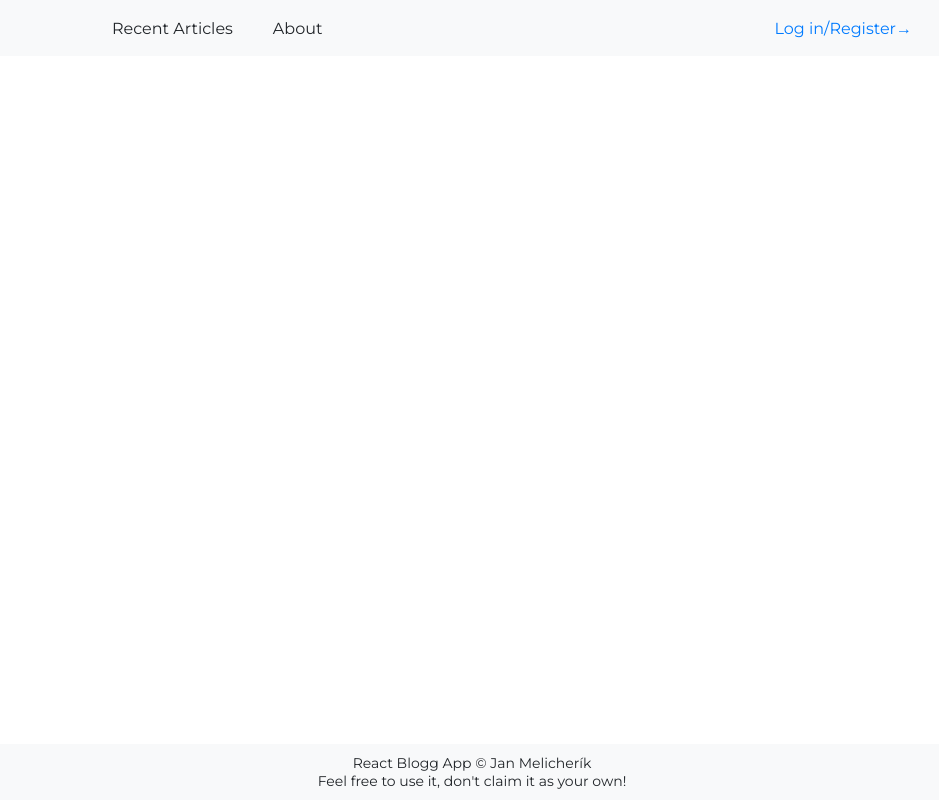
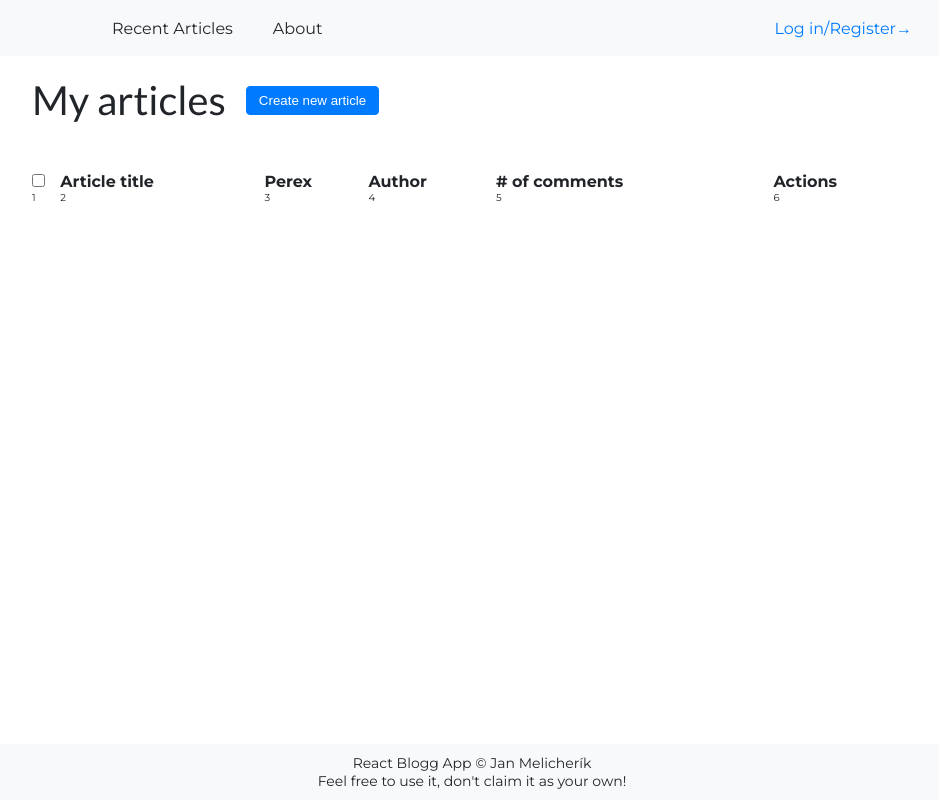
Before and after one commit to smil3cz/react-blog-app, a React app: page / in a window 1280 px wide. Shown: the whole page, without its empty margins (168-1107 px from the left). Built offline with nearby package versions, Linux system fonts and the light colour scheme; some icons are missing.

Commit message:
create admin home part

```diff
--- a/public/index.html
+++ b/public/index.html
@@ -24,7 +24,7 @@
       work correctly both with client-side routing and a non-root public URL.
       Learn how to configure a non-root public URL by running `npm run build`.
     -->
-    <title>React App</title>
+    <title>Small Blog Project</title>
   </head>
   <body>
     <noscript>You need to enable JavaScript to run this app.</noscript>
--- /dev/null
+++ b/src/components/AdminHome/AdminHome.jsx
@@ -0,0 +1,38 @@
+const AdminHome = () => {
+  return (
+    <section className="admin">
+      <header className="admin__header">
+        <h1>My articles</h1>
+        <button type="button">Create new article</button>
+      </header>
+      <div className="admin__data">
+        <table className="admin__table">
+          <thead>
+            <tr>
+              <th className="table__check-all">
+                <input type="checkbox" />
+              </th>
+              <th className="table__article-title">Article title</th>
+              <th className="table__perex">Perex</th>
+              <th className="table__author">Author</th>
+              <th className="table__comments-numer"># of comments</th>
+              <th className="table__actions">Actions</th>
+            </tr>
+          </thead>
+          <tbody>
+            <tr>
+              <td>1</td>
+              <td>2</td>
+              <td>3</td>
+              <td>4</td>
+              <td>5</td>
+              <td>6</td>
+            </tr>
+          </tbody>
+        </table>
+      </div>
+    </section>
+  );
+};
+
+export default AdminHome;
--- /dev/null
+++ b/src/components/AdminHome/styles.scss
@@ -0,0 +1,38 @@
+@import "../../styles/abstracts/variables";
+
+.admin {
+  &__header {
+    display: flex;
+    align-items: center;
+
+    h1 {
+      margin-right: 2rem;
+    }
+
+    button {
+      background-color: $btn-primary;
+      cursor: pointer;
+      color: $text-white;
+      border-radius: $border-r-4px;
+      border: $border-btn-primary;
+      padding: 0.6rem 1.2rem;
+    }
+  }
+
+  &__table {
+    margin-top: 4.8rem;
+    width: 100%;
+    text-align: left;
+    border-collapse: collapse;
+
+    th {
+      font-size: 1.6rem;
+      font-weight: 700;
+      color: $text-primary;
+    }
+
+    td {
+      padding: 0.5rem, 1.2rem;
+    }
+  }
+}
--- a/src/components/App.js
+++ b/src/components/App.js
@@ -3,6 +3,7 @@ import "./App.scss";
 import Header from "./Header/Header";
 import Footer from "./Footer/Footer";
 import UserForm from "./UserForm/UserForm";
+import AdminHome from "./AdminHome/AdminHome";
 import { registerUser, loginUser } from "../api/apiHelper";
 import "./Header/styles.scss";
 import "./HeaderAccount/styles.scss";
@@ -11,6 +12,7 @@ import "./UserForm/styles.scss";
 import "./HeaderLogo/styles.scss";
 import "./LoginForm/styles.scss";
 import "./RegisterForm/styles.scss";
+import "./AdminHome/styles.scss";
 
 class App extends React.Component {
   constructor(props) {
@@ -74,6 +76,7 @@ class App extends React.Component {
             handleUserRegistration={this.handleUserRegistration}
             handleUserLogin={this.handleUserLogin}
           />
+          <AdminHome />
         </main>
         <Footer />
       </Fragment>
--- a/src/components/App.scss
+++ b/src/components/App.scss
@@ -1,3 +1,5 @@
 .main {
   max-width: 115.2rem;
+  margin: 0 20rem;
+  margin-top: 2rem;
 }
```
